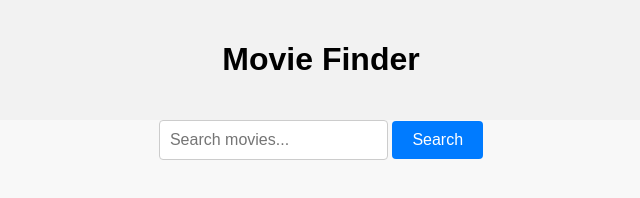
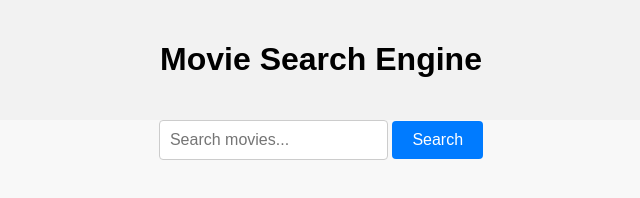
Before and after one commit to Kevin-gram/Api-movie-web, a plain HTML site: page index.html in a window 1280 px wide. Shown: the whole page, without its empty margins (319-959 px from the left). Drawn offline with Linux system fonts and the light colour scheme.

Commit message:
Update index.html

```diff
--- a/index.html
+++ b/index.html
@@ -8,7 +8,7 @@
 </head>
 <body>
   <header>
-    <h1>Movie Finder</h1>
+    <h1>Movie Search Engine</h1>
   </header>
   <main>
     <div class="search-container">
```
